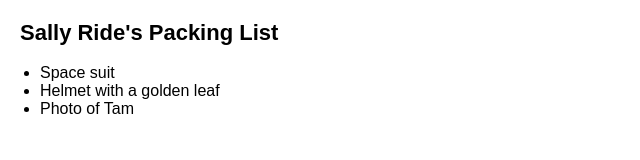
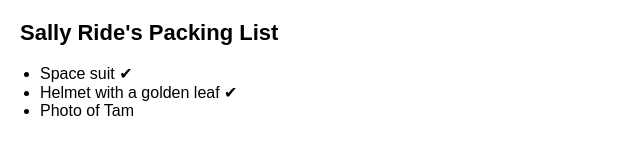
Before and after one commit to Pironeer-1/LeeJihyeon, a React (Create React App) app in the folder React_Master_03_06/: page / in a window 1280 px wide. Shown: the top 160 px of the page, without its empty margins (0-640 px from the left). Built offline with nearby package versions, Linux system fonts and the light colour scheme.

Commit message:
[Update]React_Master_03_06_02

```diff
--- a/React_Master_03_06/src/App.js
+++ b/React_Master_03_06/src/App.js
@@ -1,5 +1,13 @@
-function Item({name, isPacked}) {
-    return <li className="item">{name}</li>;
+// function Item({name, isPacked}) {
+//     return <li className="item">{name}</li>;
+// }
+
+function Item({ name, isPacked }) {
+    if (isPacked) {
+        return <li className="item">{name} ✔</li>;
+    } else {
+        return <li className="item">{name}</li>;
+    }
 }
 
 export default function PackingList() {
```
